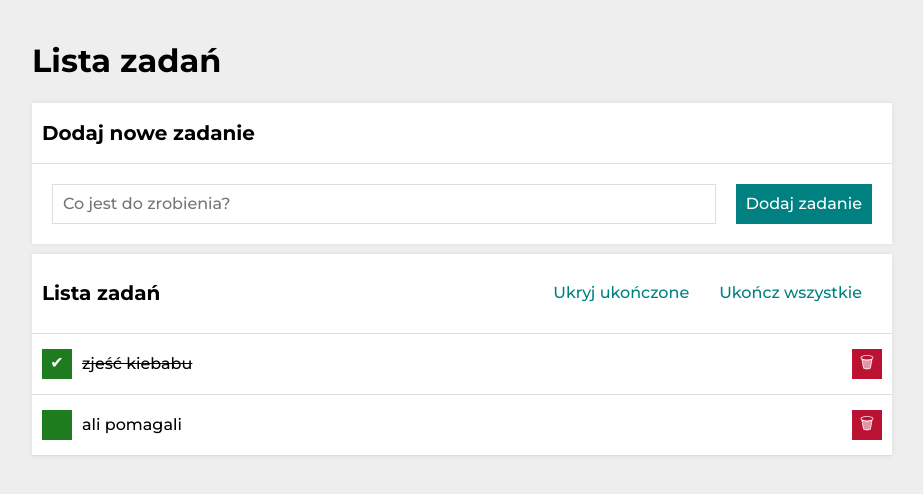
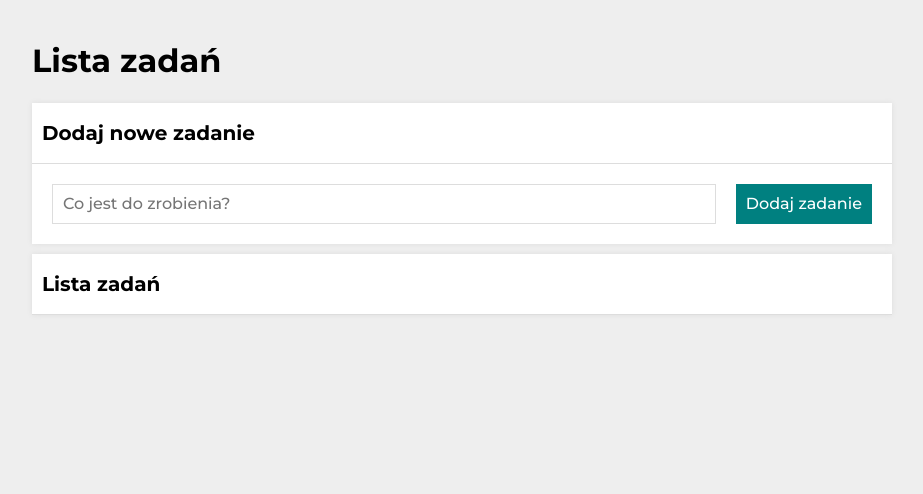
Before and after one commit to cspy-99/todos-list-react, a React (Create React App) app: page / in a window 1280 px wide. Shown: the top 494 px of the page, without its empty margins (178-1101 px from the left). Built offline with nearby package versions, Linux system fonts and the light colour scheme.

Commit message:
delete test tasks

```diff
--- a/src/App.js
+++ b/src/App.js
@@ -8,8 +8,6 @@ import Section from './Section'
 function App() {
   const [hideDone, setHideDone] = useState(false)
   const [tasks, setTasks] = useState([
-    { id: 1, content: 'zjeść kiebabu', done: true },
-    { id: 2, content: 'ali pomagali', done: false },
   ])
 
   const toggleHideDone = () => {
```
